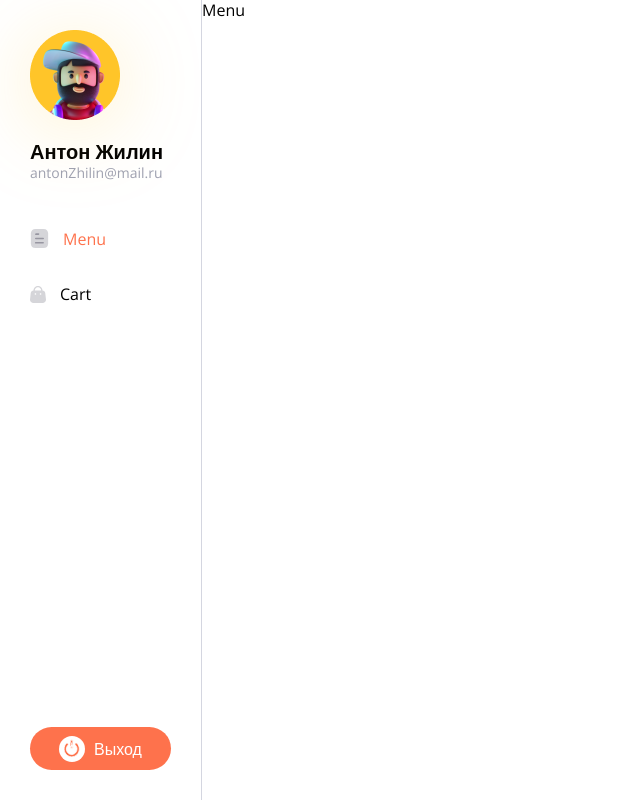
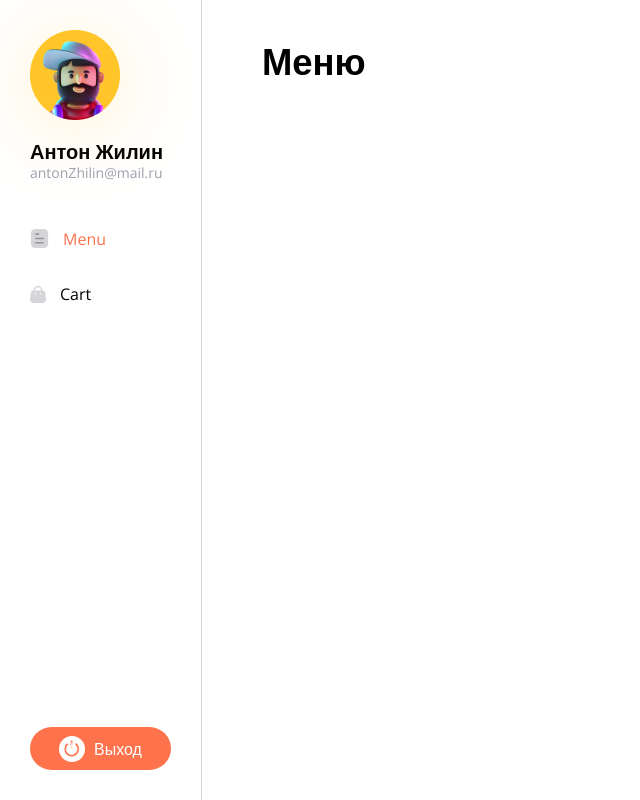
Before and after one commit to ministrov/pizza-app-typscript, a React (Vite) app: page / in a window 1280 px wide. Shown: the whole page, without its empty margins (0-640 px from the left). Built offline with nearby package versions, Linux system fonts and the light colour scheme.

Commit message:
feat: start creating a content in menu component

```diff
--- a/src/App.tsx
+++ /dev/null
@@ -1,8 +0,0 @@
-function App() {
-
-  return (
-    <div></div>
-  );
-}
-
-export default App;
--- /dev/null
+++ b/src/components/Headling/Heading.module.css
@@ -0,0 +1,8 @@
+.heading {
+  margin: 0;
+  font-family: inherit;
+  font-size: 36.413px;
+  font-weight: 600;
+  line-height: 43.695px;
+  color: var(--text-color);
+}
--- /dev/null
+++ b/src/components/Headling/Heading.props.ts
@@ -0,0 +1,5 @@
+import { HTMLAttributes, ReactNode } from 'react';
+
+export interface HeadingProps extends HTMLAttributes<HTMLHeadingElement> {
+  children: ReactNode;
+}
--- /dev/null
+++ b/src/components/Headling/Heading.tsx
@@ -0,0 +1,11 @@
+import { HeadingProps } from './Heading.props';
+import cn from 'classnames';
+import styles from './Heading.module.css';
+
+function Heading({ children, className, ...props }: HeadingProps) {
+  return <h1 className={cn(className, styles['heading'])} {...props}>
+    {children}
+  </h1>;
+}
+
+export default Heading;
--- a/src/layout/Menu/Layout.module.css
+++ b/src/layout/Menu/Layout.module.css
@@ -66,3 +66,9 @@
   line-height: 18px;
   color: #9EA1B1;
 }
+
+.content {
+  padding-top: 40px;
+  padding-left: 60px;
+  padding-right: 60px;
+}
--- a/src/layout/Menu/Layout.tsx
+++ b/src/layout/Menu/Layout.tsx
@@ -1,15 +1,15 @@
-import { useEffect } from 'react';
-import { Link, Outlet, useLocation } from 'react-router-dom';
+// import { useEffect } from 'react';
+import { NavLink, Outlet } from 'react-router-dom';
 import cn from 'classnames';
 import styles from './Layout.module.css';
 import Button from '../../components/Button/Button';
 
 function Layout() {
-  const location = useLocation();
+  // const location = useLocation();
 
-  useEffect(() => {
-    console.log(location);
-  }, [location]);
+  // useEffect(() => {
+  //   console.log(location);
+  // }, [location]);
 
   return (
     <div className={styles['layout']}>
@@ -24,25 +24,25 @@ function Layout() {
           </div>
         </div>
         <div className={styles['menu']}>
-          <Link to='/' className={cn(styles['link'], {
-            [styles.active]: location.pathname === '/'
+          <NavLink to='/' className={({ isActive }) => cn(styles['link'], {
+            [styles.active]: isActive
           })}>
             <img src="/menu-icon.svg" alt="Menu icon" />
             Menu
-          </Link>
-          <Link to='/cart' className={cn(styles['link'], {
-            [styles.active]: location.pathname === '/cart'
+          </NavLink>
+          <NavLink to='/cart' className={({ isActive }) => cn(styles['link'], {
+            [styles.active]: isActive
           })}>
             <img src="/cart-icon.svg" alt="Cart icon" />
             Cart
-          </Link>
+          </NavLink>
         </div>
         <Button className={styles['exit']}>
           <img src="/exit-icon.svg" alt="Exit icon" />
           Выход
         </Button>
       </div>
-      <div>
+      <div className={styles.content}>
         <Outlet/>
       </div>
     </div>
--- a/src/main.tsx
+++ b/src/main.tsx
@@ -1,7 +1,6 @@
 import React from 'react';
 import ReactDOM from 'react-dom/client';
 import { RouterProvider, createBrowserRouter } from 'react-router-dom';
-import App from './App.tsx';
 import Layout from './layout/Menu/Layout.tsx';
 import Menu from './pages/Menu/Menu.tsx';
 import Cart from './pages/Cart/Cart.tsx';
@@ -32,6 +31,5 @@ const router = createBrowserRouter([
 ReactDOM.createRoot(document.getElementById('root')!).render(
   <React.StrictMode>
     <RouterProvider router={router} />
-      <App />
   </React.StrictMode>
 );
--- a/src/pages/Menu/Menu.tsx
+++ b/src/pages/Menu/Menu.tsx
@@ -1,6 +1,12 @@
+import Heading from '../../components/Headling/Heading';
+
 function Menu() {
   return (
-    <div> Menu</div>
+    <div>
+      <Heading>
+        Меню
+      </Heading>
+    </div>
   );
 }
 
```
